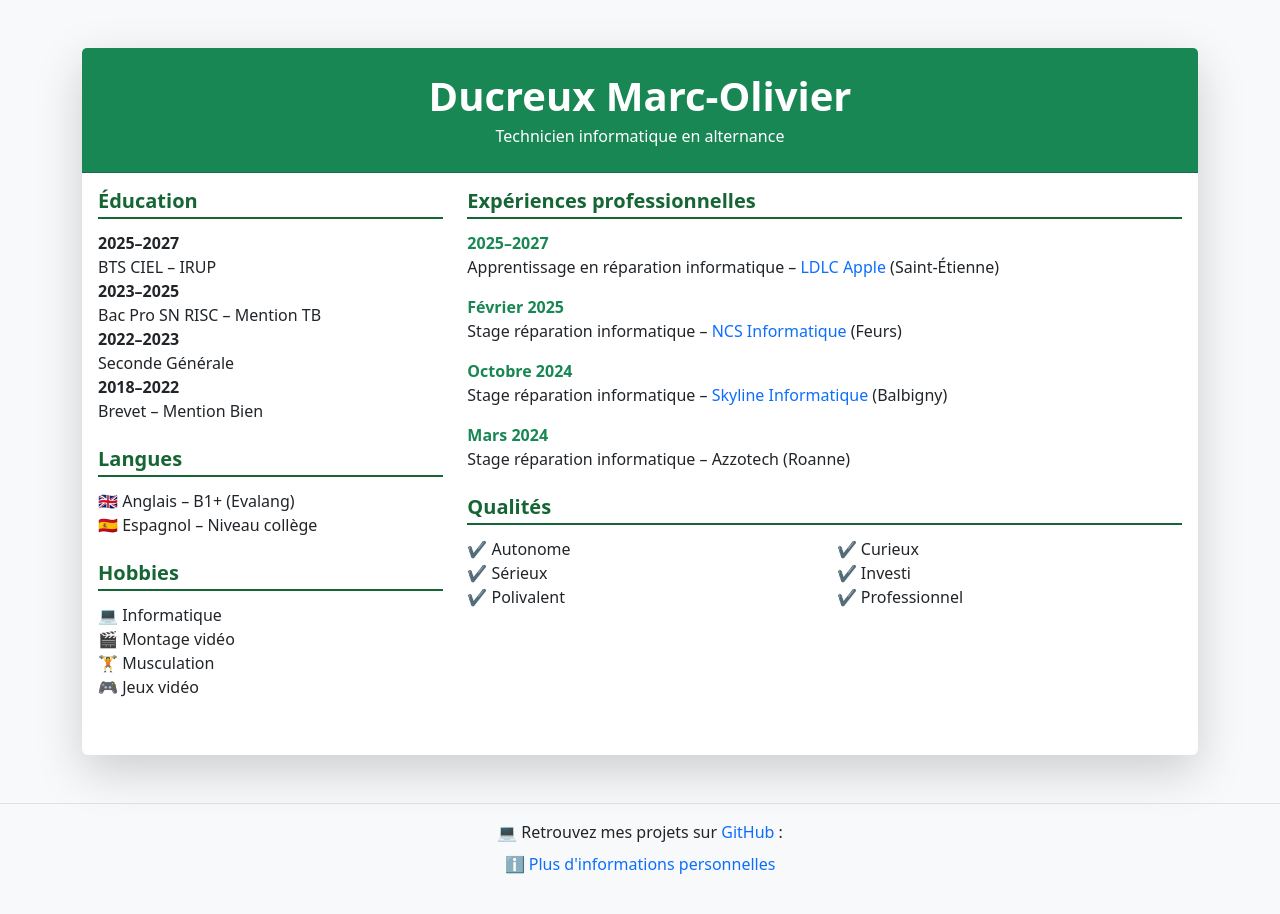
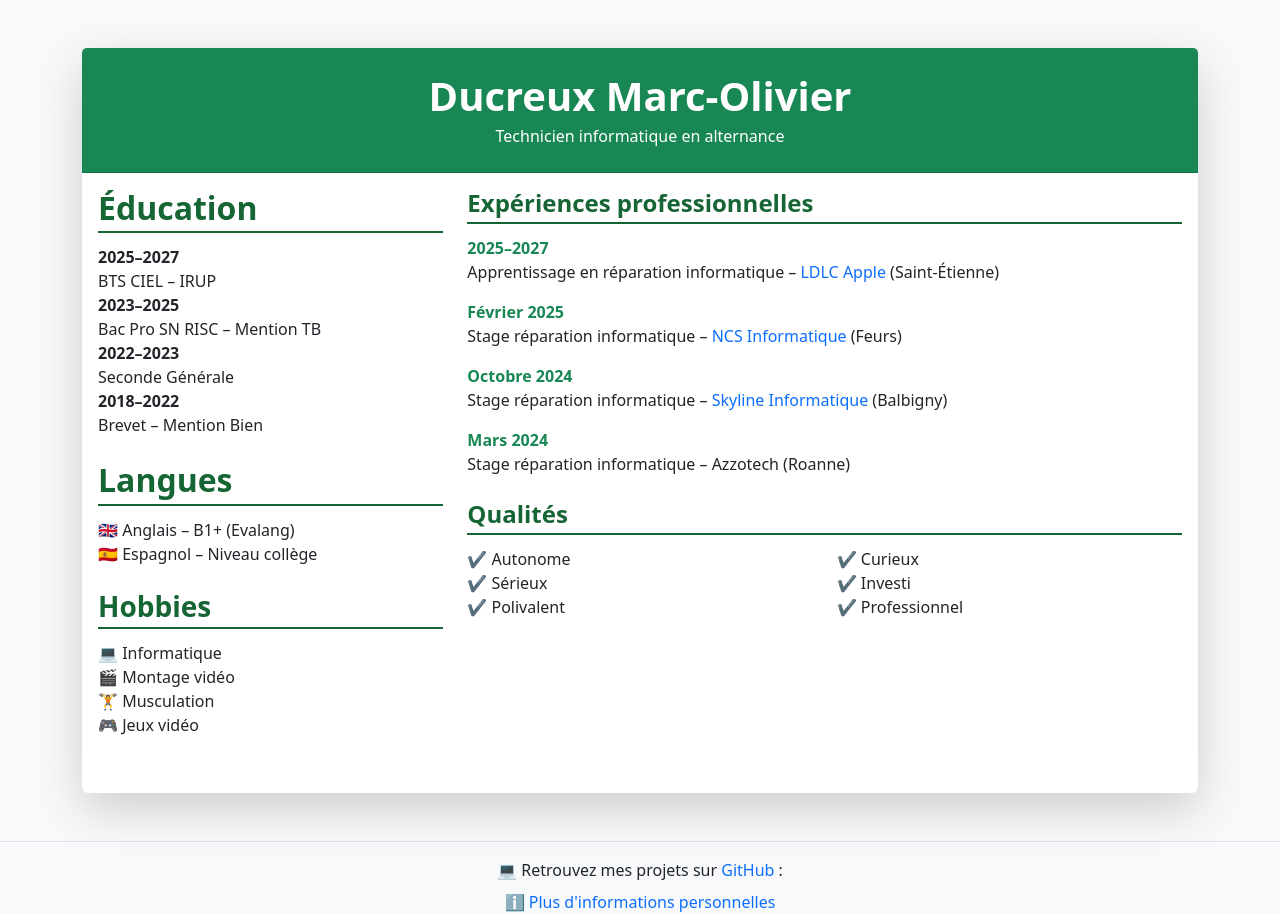
Before and after one commit to Marco-w201/CV, a plain HTML site: page final.html in a window 1280 px wide. Before the commit the page ends 876 px from the top, so only its background shows below. Drawn offline with nearby package versions, Linux system fonts and the light colour scheme.

Commit message:
correction de la structure

```diff
--- a/final.html
+++ b/final.html
@@ -2,7 +2,7 @@
 <html lang="fr">
 <head>
     <meta charset="UTF-8">
-    <title>CV - Ducreux Marc-Olivier</title>
+    <title>CV - Ducreux Marc-Olivier </title>
     <meta name="viewport" content="width=device-width, initial-scale=1.0">
     <link href="https://cdn.jsdelivr.net/npm/bootstrap@5.3.3/dist/css/bootstrap.min.css" rel="stylesheet">
 
@@ -28,7 +28,7 @@
                 <aside class="col-md-4 mb-4">
 
                     <section class="mb-4">
-                        <h5 class="section-title">Éducation</h5>
+                        <h2 class="section-title">Éducation</h2>
                         <ul class="list-unstyled">
                             <li><strong>2025–2027</strong><br>BTS CIEL – IRUP</li>
                             <li><strong>2023–2025</strong><br>Bac Pro SN RISC – Mention TB</li>
@@ -38,7 +38,7 @@
                     </section>
 
                     <section class="mb-4"> <!--Partie des langues-->
-                        <h5 class="section-title">Langues</h5>
+                        <h2 class="section-title">Langues</h2>
                         <ul class="list-unstyled">
                             <li>🇬🇧 Anglais – B1+ (Evalang)</li>
                             <li>🇪🇸 Espagnol – Niveau collège</li>
@@ -46,7 +46,7 @@
                     </section>
 
                     <section>
-                        <h5 class="section-title">Hobbies</h5>
+                        <h3 class="section-title">Hobbies</h3>
                         <ul class="list-unstyled">
                             <li>💻 Informatique</li>
                             <li>🎬 Montage vidéo</li>
@@ -61,7 +61,7 @@
                 <main class="col-md-8">
 
                     <section class="mb-4">
-                        <h5 class="section-title">Expériences professionnelles</h5>
+                        <h4 class="section-title">Expériences professionnelles</h4>
 
                         <div class="mb-3">
                             <span class="fw-semibold text-success">2025–2027</span>
@@ -100,7 +100,7 @@
                     </section>
 
                     <section>
-                        <h5 class="section-title">Qualités</h5>
+                        <h4 class="section-title">Qualités</h4>
                         <div class="row">
                             <div class="col-6">✔️ Autonome</div>
                             <div class="col-6">✔️ Curieux</div>
```
